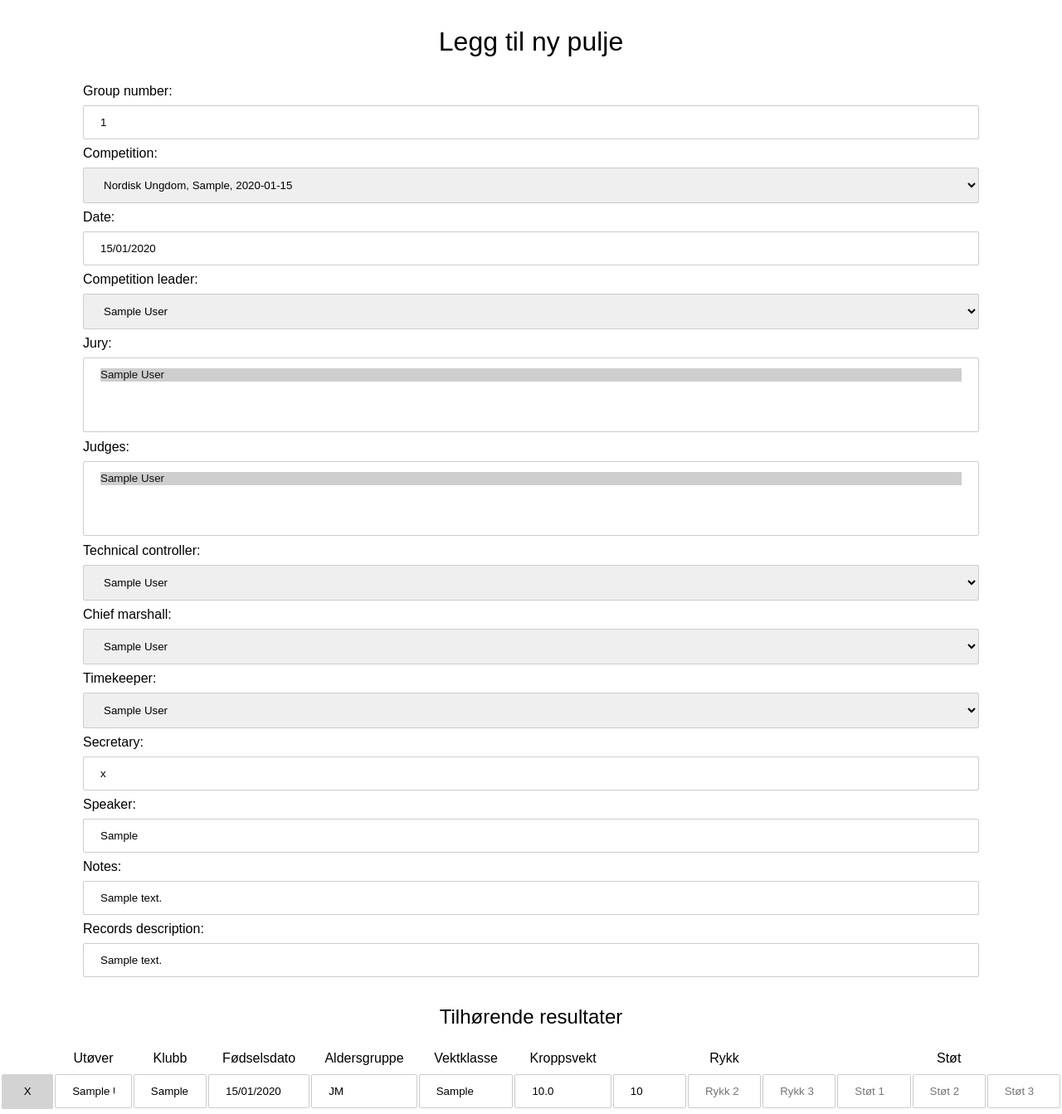
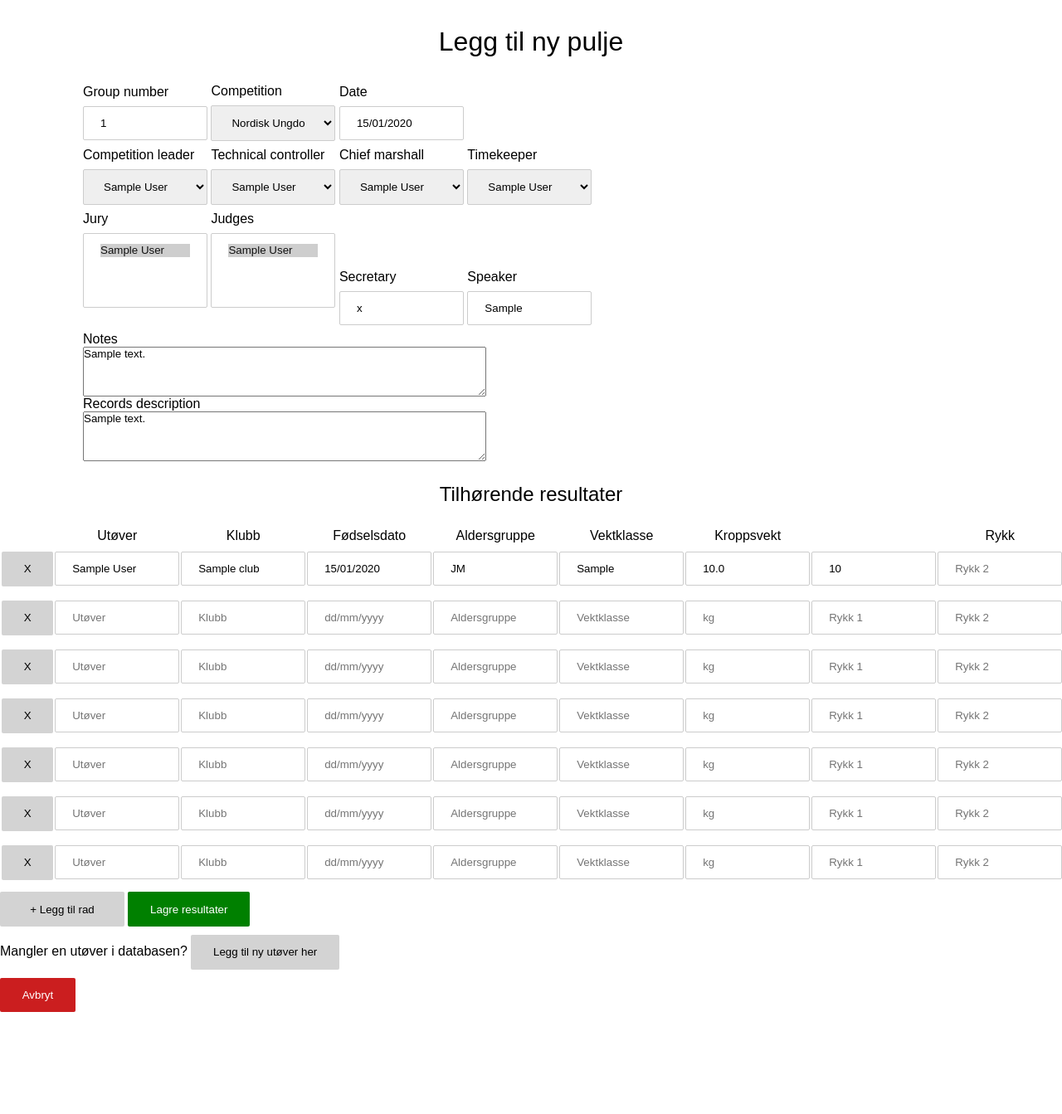
Before and after one commit to jorgenhenrichsen/TDT4290, a Django app: page /resultregistration/edit/1/ in a window 1280 px wide; the page is wider, and only the part inside the window is pictured. Shown: the part 49-1392 px from the top of that part at 83% size. After the commit the page ends 1269 px from the top of that part, so only its background shows below. Run offline with Django 3.2, Linux system fonts and the light colour scheme; a user stored in the database is signed in; tables that the repository leaves empty hold one stand-in row (values such as "Sample post"); some libraries are stand-ins or nearby versions.

Commit message:
Better structure in groupform

```diff
--- a/athlitikos/resultregistration/forms.py
+++ b/athlitikos/resultregistration/forms.py
@@ -93,16 +93,16 @@ class GroupFormV3(forms.Form):
     competition = forms.ModelChoiceField(queryset=Competition.objects.all())
     date = forms.DateField(input_formats=["%d/%m/%Y"], widget=forms.DateInput(attrs={'class': 'datepicker'}))
     competition_leader = forms.ModelChoiceField(queryset=Judge.objects.all(), required=False)
-    jury = forms.ModelMultipleChoiceField(queryset=Judge.objects.all(), required=False)
-    judges = forms.ModelMultipleChoiceField(queryset=Judge.objects.all(), required=False)
     technical_controller = forms.ModelChoiceField(queryset=Judge.objects.all(), required=False)
     chief_marshall = forms.ModelChoiceField(queryset=Judge.objects.all(), required=False)
     timekeeper = forms.ModelChoiceField(queryset=Judge.objects.all(), required=False)
+    jury = forms.ModelMultipleChoiceField(queryset=Judge.objects.all(), required=False)
+    judges = forms.ModelMultipleChoiceField(queryset=Judge.objects.all(), required=False)
 
     secretary = forms.CharField(required=False)
     speaker = forms.CharField(required=False)
-    notes = forms.CharField(required=False)
-    records_description = forms.CharField(required=False)
+    notes = forms.CharField(required=False, widget=forms.Textarea())
+    records_description = forms.CharField(required=False, widget=forms.Textarea())
 
     def __init__(self, user, *args, **kwargs):
         super(GroupFormV3, self).__init__(*args, **kwargs)
--- a/athlitikos/resultregistration/static/css/resultregistration_v2.css
+++ b/athlitikos/resultregistration/static/css/resultregistration_v2.css
@@ -7,3 +7,22 @@
     padding-left: 100px;
     padding-right: 100px;
 }
+
+#group-form-container select, input {
+    width: 150px;
+}
+
+#group-form-container textarea {
+    width: 45%;
+    height: 60px;
+    display: block;
+}
+
+.input-container {
+    width: 150px;
+    display: inline-block;
+}
+
+.text-area-container {
+    display: block;
+}
--- a/athlitikos/resultregistration/templates/resultregistration/resultregistration_v2.html
+++ b/athlitikos/resultregistration/templates/resultregistration/resultregistration_v2.html
@@ -24,7 +24,87 @@
     {% csrf_token %}
 
     <div id="group-form-container">
-        {{ group_form }}
+
+        <div>
+            <div class="input-container">
+                {{ group_form.group_number.label }}
+                {{ group_form.group_number }}
+            </div>
+
+            <div class="input-container">
+                {{ group_form.competition.label }}
+                {{ group_form.competition }}
+            </div>
+
+            <div class="input-container">
+                {{ group_form.date.label }}
+                {{ group_form.date }}
+            </div>
+
+        </div>
+
+        <div>
+            <div class="input-container">
+                {{ group_form.competition_leader.label }}
+                {{ group_form.competition_leader }}
+            </div>
+
+            <div class="input-container">
+                {{ group_form.technical_controller.label }}
+                {{ group_form.technical_controller }}
+            </div>
+
+            <div class="input-container">
+                {{ group_form.chief_marshall.label }}
+                {{ group_form.chief_marshall }}
+            </div>
+
+            <div class="input-container">
+                {{ group_form.timekeeper.label }}
+                {{ group_form.timekeeper }}
+            </div>
+
+        </div>
+
+        <div>
+
+            <div class="input-container">
+                {{ group_form.jury.label }}
+                {{ group_form.jury }}
+            </div>
+
+            <div class="input-container">
+                {{ group_form.judges.label }}
+                {{ group_form.judges }}
+            </div>
+
+            <div class="input-container">
+                {{ group_form.secretary.label }}
+                {{ group_form.secretary }}
+            </div>
+
+            <div class="input-container">
+                {{ group_form.speaker.label }}
+                {{ group_form.speaker }}
+            </div>
+
+        </div>
+
+
+        <div>
+
+            <div class="text-area-container">
+                {{ group_form.notes.label }}
+                {{ group_form.notes }}
+            </div>
+
+            <div class="text-area-container">
+                {{ group_form.records_description.label }}
+                {{ group_form.records_description }}
+            </div>
+
+        </div>
+
     </div>
 
 
```
